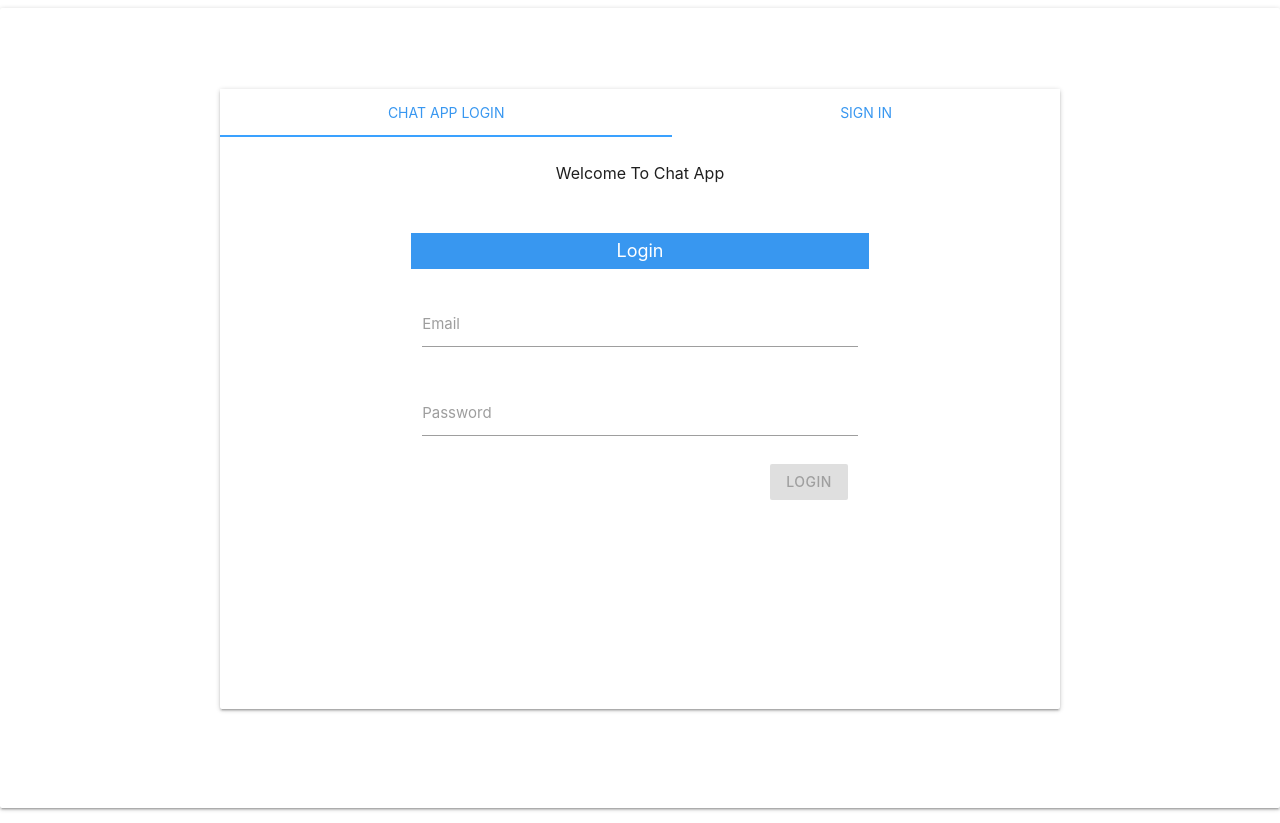
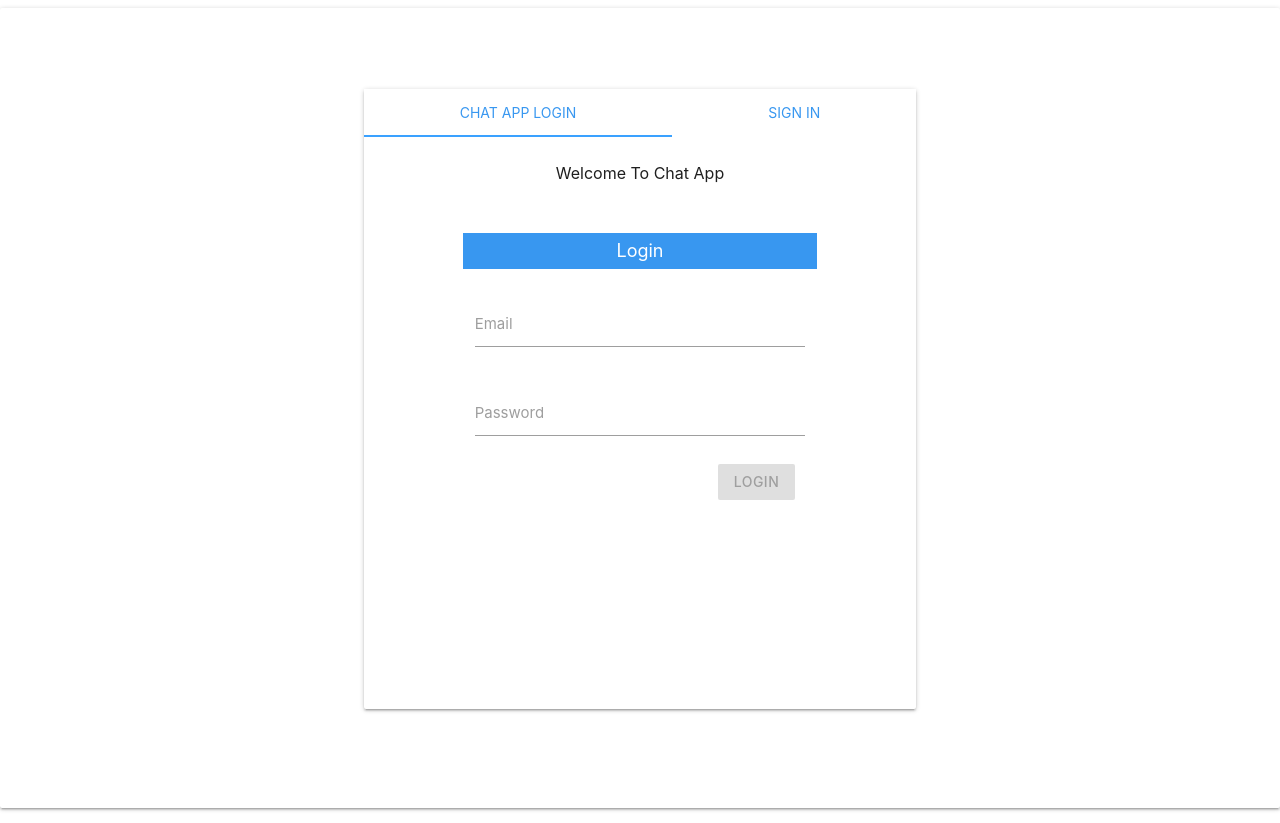
Before and after one commit to bakaiDev/express-mongoDb-angular-ionic-chat-app, an Angular app in the folder client/: page / in a window 1280 px wide. Built offline with nearby package versions, Linux system fonts and the light colour scheme.

Commit message:
Complete Auth form

```diff
--- a/client/src/app/components/auth-tabs/auth-tabs.component.html
+++ b/client/src/app/components/auth-tabs/auth-tabs.component.html
@@ -1,7 +1,7 @@
 <div class="card-panel white bodyDiv">
   <div class="container bodyContainer">
     <div class="row">
-      <div class="col s12">
+      <div class="col s8 offset-s2">
         <div class="card">
           <div class="card-tabs">
             <ul class="tabs tabs-fixed-width">
--- a/client/src/app/components/login/login.component.html
+++ b/client/src/app/components/login/login.component.html
@@ -1,6 +1,6 @@
 <div class="container">
   <div class="row">
-    <div class="col s10 offset-s1" id="panel">
+    <div class="col s12" id="panel">
       <div class="progress" *ngIf="showSpinner">
         <div class="indeterminate"></div>
       </div>
--- a/client/src/app/components/signup/signup.component.html
+++ b/client/src/app/components/signup/signup.component.html
@@ -1,6 +1,6 @@
 <div class="container">
   <div class="row">
-    <div class="col s10 offset-s1" id="panel">
+    <div class="col s12" id="panel">
 
       <div class="progress" *ngIf="showSpinner">
         <div class="indeterminate"></div>
```
